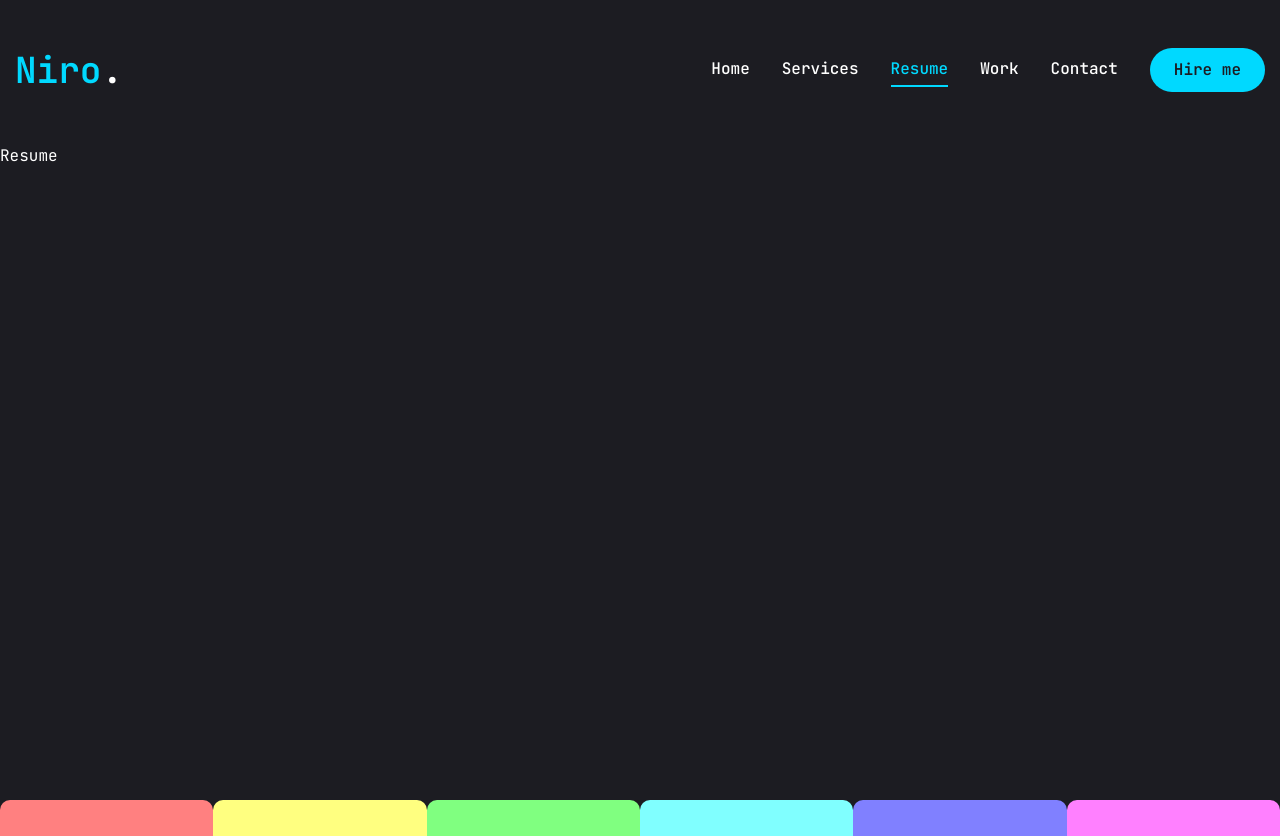
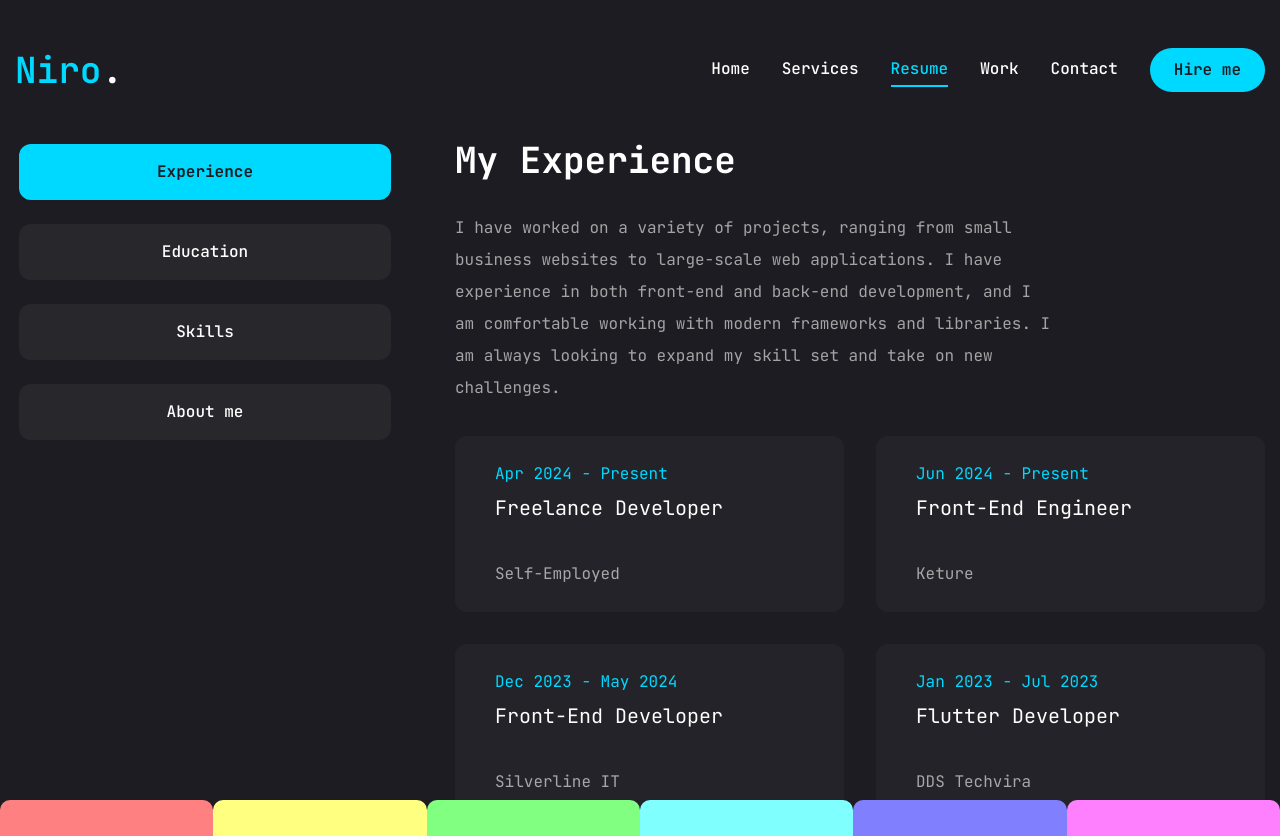
Before and after one commit to 29Niro/niro-portfolio, a Next.js app: page /resume in a window 1280 px wide. Before the commit the page ends 800 px from the top, so only its background shows below. Built offline with nearby package versions, Linux system fonts and the light colour scheme.

Commit message:
add resume page structure

```diff
--- a/app/resume/page.js
+++ b/app/resume/page.js
@@ -1,8 +1,175 @@
+'use client';
+
+import {
+  FaHtml5,
+  FaCss3,
+  FaJs,
+  FaReact,
+  FaNodeJs,
+  FaFigma,
+} from 'react-icons/fa';
+import { SiTailwindcss, SiNextdotjs } from 'react-icons/si';
+
+const about = {
+  title: 'About Me',
+  description:
+    'I am a full-stack developer with a passion for building high-quality web and mobile applications. I specialize in React, Next.js, and Flutter, and I have experience working with Node.js, Express, and MongoDB. I also have a background in UI/UX design, which allows me to create visually appealing and user-friendly interfaces. I am committed to delivering exceptional results and providing value to my clients.',
+  info: [
+    { fieldName: 'Name', fieldValue: 'Niroshan Pushparaj' },
+    { fieldName: 'Phone', fieldValue: '(+94) 775 139 934' },
+    { fieldName: 'Experience', fieldValue: '2+ Years' },
+    { fieldName: 'Nationality', fieldValue: 'Srilankan' },
+    { fieldName: 'Email', fieldValue: '29niro@gmail.com' },
+    { fieldName: 'Freelance', fieldValue: 'Available' },
+    { fieldName: 'Languages', fieldValue: 'Tamil, English' },
+  ],
+};
+
+const experience = {
+  icon: FaHtml5,
+  title: 'My Experience',
+  description:
+    'I have worked on a variety of projects, ranging from small business websites to large-scale web applications. I have experience in both front-end and back-end development, and I am comfortable working with modern frameworks and libraries. I am always looking to expand my skill set and take on new challenges.',
+  jobs: [
+    {
+      title: 'Freelance Developer',
+      company: 'Self-Employed',
+      date: 'Apr 2024 - Present',
+      description:
+        'Developed and maintained the front-end of the company’s website using React, Next.js, and Tailwind CSS. Implemented new features and optimized performance to enhance the user experience.',
+    },
+    {
+      title: 'Front-End Engineer',
+      company: 'Keture',
+      date: 'Jun 2024 - Present',
+      description:
+        'Developed and maintained the front-end of the company’s website using React, Next.js, and Tailwind CSS. Implemented new features and optimized performance to enhance the user experience.',
+    },
+    {
+      title: 'Front-End Developer',
+      company: 'Silverline IT',
+      date: 'Dec 2023 - May 2024',
+      description:
+        'Developed and maintained the front-end of the company’s website using React, Next.js, and Tailwind CSS. Implemented new features and optimized performance to enhance the user experience.',
+    },
+    {
+      title: 'Flutter Developer',
+      company: 'DDS Techvira',
+      date: 'Jan 2023 - Jul 2023',
+      description:
+        'Built and maintained the back-end of the company’s web application using Node.js, Express, and MongoDB. Designed and implemented RESTful APIs to support the front-end functionality.',
+    },
+  ],
+};
+
+const education = {
+  icon: FaHtml5,
+  title: 'My Education',
+  description:
+    'I have worked on a variety of projects, ranging from small business websites to large-scale web applications. I have experience in both front-end and back-end development, and I am comfortable working with modern frameworks and libraries. I am always looking to expand my skill set and take on new challenges.',
+  jobs: [
+    {
+      institution: 'University of Kelaniya',
+      degree: 'Bachelor of Science in Software Engineering',
+      duration: 'Feb 2020 - Apr 2024',
+    },
+    {
+      institution: 'V/Vavuniya Tamil M.M.V',
+      degree: 'Advanced Level',
+      duration: 'Jan 2017 - Dec 2018',
+    },
+  ],
+};
+
+const skills = {
+  title: 'My Skills',
+  description:
+    'I have experience working with a variety of technologies and tools. Here are some of the key skills that I bring to the table:',
+  skillList: [
+    { name: 'HTML', icon: FaHtml5 },
+    { name: 'CSS', icon: FaCss3 },
+    { name: 'JavaScript', icon: FaJs },
+    { name: 'React', icon: FaReact },
+    { name: 'Node.js', icon: FaNodeJs },
+    { name: 'Tailwind CSS', icon: SiTailwindcss },
+    { name: 'Next.js', icon: SiNextdotjs },
+    { name: 'Figma', icon: FaFigma },
+  ],
+};
+
+import { Tabs, TabsContent, TabsList, TabsTrigger } from '@/components/ui/tabs';
+
+import {
+  Tooltip,
+  TooltipContent,
+  TooltipProvider,
+  TooltipTrigger,
+} from '@/components/ui/tooltip';
+
+import { ScrollArea } from '@/components/ui/scroll-area';
+import { motion } from 'framer-motion';
 
 const Resume = () => {
   return (
-    <div>Resume</div>
-  )
-}
+    <motion.div
+      initial={{ opacity: 0 }}
+      animate={{
+        opacity: 1,
+        transition: { delay: 2.4, duration: 0.4, ease: 'easeIn' },
+      }}
+      className="min-h-[80vh] flex items-center justify-center py-12 xl:py-0"
+    >
+      <div className="container mx-auto">
+        <Tabs
+          defaultValue="experience"
+          className="flex flex-col xl:flex-row gap-[60px]"
+        >
+          <TabsList className="flex flex-col w-full max-w-[380px] mx-auto xl:mx-0 gap-6">
+            <TabsTrigger value="experience">Experience</TabsTrigger>
+            <TabsTrigger value="education">Education</TabsTrigger>
+            <TabsTrigger value="skills">Skills</TabsTrigger>
+            <TabsTrigger value="about">About me</TabsTrigger>
+          </TabsList>
 
-export default Resume
+          <div className="min-h-[70vh] w-full">
+            <TabsContent value="experience" className="w-full">
+              <div className="flex flex-col gap-8 text-center xl:text-left">
+                <h3 className="text-4xl font-bold">{experience.title}</h3>
+                <p className="max-w-[600px] text-white/60 mx-auto xl:mx-0">
+                  {experience.description}
+                </p>
+                <ScrollArea className="h-[400px]">
+                  <ul className="grid grid-cols-1 lg:grid-cols-2 gap-8">
+                    {experience.jobs.map((job, index) => {
+                      return (
+                        <li key={index} className='bg-[#232329] h-44 py-6 px-10 rounded-xl flex flex-col justify-center items-center lg:items-start gap-1'>
+                          <span className='text-accent'>{job.date}</span>
+                          <h3 className='text-xl max-w-[260px] min-h-[60px] text-center lg:text-left'>{job.title}</h3>
+                          <div>
+                            <span className='w-[6px] h-[6px] rounded-full bg-accent'></span>
+                            <p className='text-white/60'>{job.company}</p>
+                          </div>
+                        </li>
+                      );
+                    })}
+                  </ul>
+                </ScrollArea>
+              </div>
+            </TabsContent>
+            <TabsContent value="education" className="w-full">
+              education
+            </TabsContent>
+            <TabsContent value="skills" className="w-full">
+              skills
+            </TabsContent>
+            <TabsContent value="about" className="w-full">
+              about
+            </TabsContent>
+          </div>
+        </Tabs>
+      </div>
+    </motion.div>
+  );
+};
+
+export default Resume;
--- a/components/ui/tabs.jsx
+++ b/components/ui/tabs.jsx
@@ -11,7 +11,7 @@ const TabsList = React.forwardRef(({ className, ...props }, ref) => (
   <TabsPrimitive.List
     ref={ref}
     className={cn(
-      "inline-flex h-9 items-center justify-center rounded-lg bg-muted p-1 text-muted-foreground",
+      "inline-flex h-auto rounded-md p-1 text-primary",
       className
     )}
     {...props} />
@@ -22,7 +22,7 @@ const TabsTrigger = React.forwardRef(({ className, ...props }, ref) => (
   <TabsPrimitive.Trigger
     ref={ref}
     className={cn(
-      "inline-flex items-center justify-center whitespace-nowrap rounded-md px-3 py-1 text-sm font-medium ring-offset-background transition-all focus-visible:outline-none focus-visible:ring-2 focus-visible:ring-ring focus-visible:ring-offset-2 disabled:pointer-events-none disabled:opacity-50 data-[state=active]:bg-background data-[state=active]:text-foreground data-[state=active]:shadow",
+      "inline-flex items-center w-full bg-[#27272c] justify-center whitespace-nowrap text-white rounded-xl p-3 text-balance font-medium ring-offset-white transition-all disabled:pointer-events-none disabled:opacity-50 data-[state=active]:bg-accent data-[state=active]:text-primary data-[state=active]:font-bold data-[state=active]:shadow-sm",
       className
     )}
     {...props} />
@@ -33,7 +33,7 @@ const TabsContent = React.forwardRef(({ className, ...props }, ref) => (
   <TabsPrimitive.Content
     ref={ref}
     className={cn(
-      "mt-2 ring-offset-background focus-visible:outline-none focus-visible:ring-2 focus-visible:ring-ring focus-visible:ring-offset-2",
+      "min-h-[480px] ring-offset-white focus-visible:outline-none focus-visible:ring-2 focus-visible:ring-slate-950 focus-visible:ring-offset-2 dark:ring-offset-slate-950 dark:focus-visible:ring-slate-300",
       className
     )}
     {...props} />
--- a/package.json
+++ b/package.json
@@ -6,6 +6,7 @@
     "dev": "next dev",
     "build": "next build",
     "start": "next start",
+    "prod_start": "NODE_ENV=production node server.js",
     "lint": "next lint"
   },
   "dependencies": {
```
